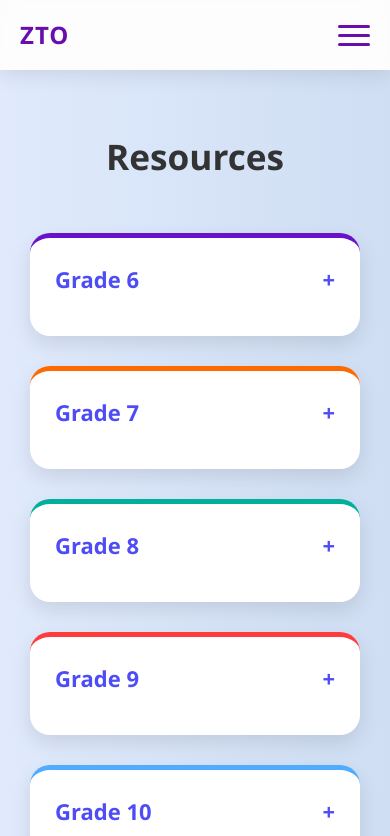
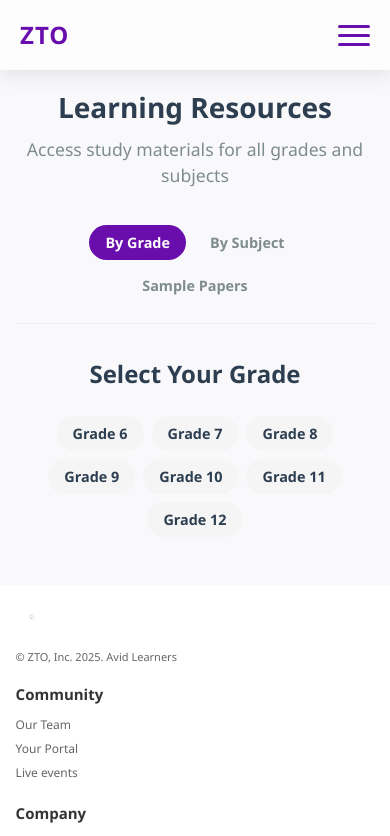
Before and after one commit to Ashishm0511/ztoFrontend, a React (Vite) app: page /resources in a window 390 px wide. Shown: the top 836 px of the page. Built offline with nearby package versions, Linux system fonts and the light colour scheme.

Commit message:
New Resources UI Added and Responsive 2

```diff
--- a/src/pages/Resources.css
+++ b/src/pages/Resources.css
@@ -1,113 +1,245 @@
-.resources-wrapper {
-    padding: 60px 30px;
-    background: linear-gradient(to right, #e0eafc, #cfdef3);
-    min-height: 100vh;
-    display: flex;
-    flex-direction: column;
-    align-items: center;
+/* Base Styles */
+.resources-container {
+  max-width: 1200px;
+  margin: 0 auto;
+  padding: 2rem 1rem;
+  font-family: 'Segoe UI', Tahoma, Geneva, Verdana, sans-serif;
 }
 
-  .resources-title {
-    font-size: 3rem;
-    font-weight: 700;
-    margin-bottom: 50px;
-    color: #333;
-    animation: slideIn 1s ease;
+.resources-header {
+  text-align: center;
+  margin-bottom: 2rem;
 }
 
-  .resources-grid {
-    display: grid;
-    grid-template-columns: repeat(auto-fit, minmax(260px, 1fr));
-    gap: 30px;
-    width: 100%;
-    max-width: 1300px;
+.resources-header h1 {
+  font-size: 2.5rem;
+  color: #2c3e50;
+  margin-bottom: 0.5rem;
 }
 
-  .resource-card {
-    background: white;
-    border-radius: 20px;
-    box-shadow: 0 8px 20px rgba(0, 0, 0, 0.1);
-    padding: 25px;
-    transition: all 0.4s ease;
-    cursor: pointer;
-    position: relative;
-    overflow: hidden;
+.resources-header p {
+  font-size: 1.1rem;
+  color: #7f8c8d;
 }
 
-  .resource-card:hover {
-    transform: translateY(-10px) scale(1.02);
-    box-shadow: 0 15px 35px rgba(0, 0, 0, 0.2);
+/* Tabs Navigation */
+.resources-tabs {
+  display: flex;
+  justify-content: center;
+  margin-bottom: 2rem;
+  border-bottom: 1px solid #ecf0f1;
+  padding-bottom: 1rem;
 }
 
-  /* Different card border colors */
-  .color0 { border-top: 5px solid #6a11cb; }
-  .color1 { border-top: 5px solid #ff6a00; }
-  .color2 { border-top: 5px solid #00b09b; }
-  .color3 { border-top: 5px solid #ff3c3c; }
-  .color4 { border-top: 5px solid #4facfe; }
-
-  .grade-title {
-    font-size: 22px;
-    font-weight: 700;
-    color: #4e4cf4;
-    display: flex;
-    justify-content: space-between;
-    align-items: center;
-    margin-bottom: 15px;
+.tab-btn {
+  padding: 0.75rem 1.5rem;
+  margin: 0 0.5rem;
+  background: none;
+  border: none;
+  border-radius: 30px;
+  font-size: 1rem;
+  font-weight: 600;
+  color: #7f8c8d;
+  cursor: pointer;
+  transition: all 0.3s ease;
 }
 
-  .subject-dropdown {
-    margin-top: 15px;
-    animation: fadeInDropdown 0.6s ease forwards;
+.tab-btn.active {
+  background-color: #6A0DAD;
+  color: white;
 }
 
-  .subject-title {
-    font-size: 18px;
-    font-weight: 600;
-    padding: 10px;
-    background: linear-gradient(90deg, #f9f9ff, #e0eafc);
-    border-radius: 8px;
-    margin-bottom: 8px;
-    display: flex;
-    justify-content: space-between;
-    align-items: center;
-    cursor: pointer;
-    transition: background 0.3s;
+.tab-btn:hover {
+  background-color: #f5f5f5;
 }
 
-  .subject-title:hover {
-    background: linear-gradient(90deg, #d0e1ff, #ffd1dc);
+.tab-btn.active:hover {
+  background-color: #531f9c;
 }
 
-  .subtopics-list {
-    padding: 12px 15px;
-    margin: 8px 0 16px 0;
-    background: linear-gradient(135deg, #e0c3fc, #8ec5fc);
-    border-radius: 10px;
-    color: #333;
-    font-size: 15px;
-    animation: expandHeight 0.5s ease forwards;
+/* Grade Selector */
+.grade-selector h2,
+.subject-selector h2,
+.sample-papers h2 {
+  text-align: center;
+  color: #2c3e50;
+  margin-bottom: 1.5rem;
 }
 
-  /* Animations */
-  @keyframes fadeInDropdown {
-    from { opacity: 0; transform: translateY(-10px);}
-    to { opacity: 1; transform: translateY(0);}
+.grade-buttons {
+  display: flex;
+  flex-wrap: wrap;
+  justify-content: center;
+  gap: 0.75rem;
+  margin-bottom: 2rem;
 }
 
-  @keyframes expandHeight {
-    0% { max-height: 0; opacity: 0; }
-    100% { max-height: 200px; opacity: 1; }
+.grade-btn {
+  padding: 0.75rem 1.5rem;
+  background-color: #f5f5f5;
+  border: none;
+  border-radius: 30px;
+  font-size: 1rem;
+  font-weight: 600;
+  color: #2c3e50;
+  cursor: pointer;
+  transition: all 0.3s ease;
 }
 
-  @keyframes slideIn {
-    0% { transform: translateY(-30px); opacity: 0; }
-    100% { transform: translateY(0); opacity: 1; }
+.grade-btn.selected {
+  background-color: #6A0DAD;
+  color: white;
 }
 
-  /* Responsive Tweaks */
-  @media (max-width: 600px) {
-    .resources-title {
-      font-size: 2.2rem;
+.grade-btn:hover {
+  background-color: #e0e0e0;
+}
+
+.grade-btn.selected:hover {
+  background-color: #531f9c;
+}
+
+/* Subject Grid */
+.subject-grid {
+  display: grid;
+  grid-template-columns: repeat(auto-fill, minmax(200px, 1fr));
+  gap: 1.5rem;
+  margin-top: 1rem;
+}
+
+.subject-card {
+  background-color: white;
+  border-radius: 10px;
+  padding: 1.5rem;
+  text-align: center;
+  box-shadow: 0 4px 6px rgba(0, 0, 0, 0.1);
+  cursor: pointer;
+  transition: transform 0.3s ease, box-shadow 0.3s ease;
+}
+
+.subject-card:hover {
+  transform: translateY(-5px);
+  box-shadow: 0 6px 12px rgba(0, 0, 0, 0.15);
+}
+
+.subject-card-wide {
+  background-color: white;
+  border-radius: 10px;
+  padding: 1.5rem;
+  box-shadow: 0 4px 6px rgba(0, 0, 0, 0.1);
+}
+
+.subject-icon {
+  width: 60px;
+  height: 60px;
+  margin: 0 auto 1rem;
+  background-color: #6A0DAD;
+  color: white;
+  border-radius: 50%;
+  display: flex;
+  align-items: center;
+  justify-content: center;
+  font-size: 1.5rem;
+  font-weight: bold;
+}
+
+.subject-card h4 {
+  margin: 0;
+  color: #2c3e50;
+}
+
+.grade-chip {
+  padding: 0.35rem 0.75rem;
+  background-color: #f5f5f5;
+  border: none;
+  border-radius: 20px;
+  font-size: 0.85rem;
+  margin: 0.25rem;
+  cursor: pointer;
+}
+
+.grade-chip:hover {
+  background-color: #e0e0e0;
+}
+
+/* Sample Papers */
+.paper-grid {
+  display: grid;
+  grid-template-columns: repeat(auto-fill, minmax(250px, 1fr));
+  gap: 1.5rem;
+}
+
+.paper-card {
+  background-color: white;
+  border-radius: 10px;
+  padding: 1.5rem;
+  text-align: center;
+  box-shadow: 0 4px 6px rgba(0, 0, 0, 0.1);
+}
+
+.paper-icon {
+  font-size: 2.5rem;
+  margin-bottom: 1rem;
+}
+
+.download-btn {
+  padding: 0.5rem 1rem;
+  background-color: #6A0DAD;
+  color: white;
+  border: none;
+  border-radius: 5px;
+  cursor: pointer;
+  transition: background-color 0.3s ease;
+}
+
+.download-btn:hover {
+  background-color: #531f9c;
+}
+
+/* Responsive Design */
+@media (max-width: 768px) {
+  .resources-header h1 {
+    font-size: 2rem;
+  }
+
+  .resources-tabs {
+    flex-wrap: wrap;
+  }
+
+  .tab-btn {
+    margin: 0.25rem;
+    padding: 0.5rem 1rem;
+    font-size: 0.9rem;
+  }
+
+  .grade-buttons {
+    gap: 0.5rem;
+  }
+
+  .grade-btn {
+    padding: 0.5rem 1rem;
+    font-size: 0.9rem;
+  }
+
+  .subject-grid {
+    grid-template-columns: repeat(auto-fill, minmax(150px, 1fr));
   }
 }
+
+@media (max-width: 480px) {
+  .resources-container {
+    padding: 1rem;
+  }
+
+  .resources-header h1 {
+    font-size: 1.75rem;
+  }
+
+  .subject-grid {
+    grid-template-columns: 1fr;
+  }
+
+  .paper-grid {
+    grid-template-columns: 1fr;
+  }
+}
--- a/src/pages/Resources.jsx
+++ b/src/pages/Resources.jsx
@@ -3,68 +3,121 @@ import './Resources.css';
 import Navbar from '../Components/Navbar';
 import Footer from '../Components/Footer';
 
-const grades = ["Grade 6", "Grade 7", "Grade 8", "Grade 9", "Grade 10", "Grade 11", "Grade 12", "Sample Papers"];
-const subjects = ["Physics", "Chemistry", "Maths", "English"];
+const Resources = () => {
+  const [activeTab, setActiveTab] = useState('grades');
+  const [selectedGrade, setSelectedGrade] = useState(null);
+  const [selectedSubject, setSelectedSubject] = useState(null);
 
-const Resources = () => {
-  const [activeGrade, setActiveGrade] = useState(null);
-  const [activeSubject, setActiveSubject] = useState({});
-
-  const toggleGrade = (grade) => {
-    if (activeGrade === grade) {
-      setActiveGrade(null);
-    } else {
-      setActiveGrade(grade);
-    }
-  };
-
-  const toggleSubject = (grade, subject) => {
-    setActiveSubject((prev) => ({
-      ...prev,
-      [grade]: prev[grade] === subject ? null : subject
-    }));
-  };
+  const grades = ["Grade 6", "Grade 7", "Grade 8", "Grade 9", "Grade 10", "Grade 11", "Grade 12"];
+  const subjects = ["Physics", "Chemistry", "Maths", "English", "Biology"];
+  const samplePapers = ["2023 Papers", "2022 Papers", "2021 Papers", "Model Papers"];
 
   return (
     <>
-        <Navbar />
-        <div className="resources-wrapper">
-        <h1 className="resources-title">Resources</h1>
+      <Navbar />
+      <div className="resources-container">
+        <div className="resources-header">
+          <h1>Learning Resources</h1>
+          <p>Access study materials for all grades and subjects</p>
+        </div>
 
-        <div className="resources-grid">
-            {grades.map((grade, index) => (
-            <div key={grade} className={`resource-card color${index % 5}`}>
-                <div className="grade-title" onClick={() => toggleGrade(grade)}>
-                {grade}
-                <span>{activeGrade === grade ? "-" : "+"}</span>
+        <div className="resources-tabs">
+          <button
+            className={`tab-btn ${activeTab === 'grades' ? 'active' : ''}`}
+            onClick={() => setActiveTab('grades')}
+          >
+            By Grade
+          </button>
+          <button
+            className={`tab-btn ${activeTab === 'subjects' ? 'active' : ''}`}
+            onClick={() => setActiveTab('subjects')}
+          >
+            By Subject
+          </button>
+          <button
+            className={`tab-btn ${activeTab === 'samples' ? 'active' : ''}`}
+            onClick={() => setActiveTab('samples')}
+          >
+            Sample Papers
+          </button>
+        </div>
+
+        <div className="resources-content">
+          {activeTab === 'grades' && (
+            <div className="grade-selector">
+              <h2>Select Your Grade</h2>
+              <div className="grade-buttons">
+                {grades.map(grade => (
+                  <button
+                    key={grade}
+                    className={`grade-btn ${selectedGrade === grade ? 'selected' : ''}`}
+                    onClick={() => setSelectedGrade(grade)}
+                  >
+                    {grade}
+                  </button>
+                ))}
+              </div>
+
+              {selectedGrade && (
+                <div className="subject-selection">
+                  <h3>Subjects for {selectedGrade}</h3>
+                  <div className="subject-grid">
+                    {subjects.map(subject => (
+                      <div
+                        key={subject}
+                        className="subject-card"
+                        onClick={() => setSelectedSubject(subject)}
+                      >
+                        <div className="subject-icon">{subject.charAt(0)}</div>
+                        <h4>{subject}</h4>
+                      </div>
+                    ))}
+                  </div>
                 </div>
+              )}
+            </div>
+          )}
 
-                {activeGrade === grade && (
-                <div className="subject-dropdown animate-expand">
-                    {subjects.map((subject) => (
-                    <div key={subject}>
-                        <div
-                        className="subject-title"
-                        onClick={() => toggleSubject(grade, subject)}
+          {activeTab === 'subjects' && (
+            <div className="subject-selector">
+              <h2>Browse By Subject</h2>
+              <div className="subject-grid">
+                {subjects.map(subject => (
+                  <div key={subject} className="subject-card-wide">
+                    <h3>{subject}</h3>
+                    <div className="grade-buttons">
+                      {grades.map(grade => (
+                        <button
+                          key={`${subject}-${grade}`}
+                          className="grade-chip"
                         >
-                        {subject}
-                        <span>{activeSubject[grade] === subject ? "-" : "+"}</span>
-                        </div>
+                          {grade.split(' ')[1]}
+                        </button>
+                      ))}
+                    </div>
+                  </div>
+                ))}
+              </div>
+            </div>
+          )}
 
-                        {activeSubject[grade] === subject && (
-                        <div className="subtopics-list">
-                            <p>Explore {subject} topics here!</p>
-                        </div>
-                        )}
-                    </div>
-                    ))}
-                </div>
-                )}
+          {activeTab === 'samples' && (
+            <div className="sample-papers">
+              <h2>Sample Papers</h2>
+              <div className="paper-grid">
+                {samplePapers.map(paper => (
+                  <div key={paper} className="paper-card">
+                    <div className="paper-icon">📄</div>
+                    <h3>{paper}</h3>
+                    <button className="download-btn">Download</button>
+                  </div>
+                ))}
+              </div>
             </div>
-            ))}
+          )}
         </div>
-        </div>
-        <Footer/>
+      </div>
+      <Footer />
     </>
   );
 };
```
Lines whose indentation alone changed are shown as unchanged.
